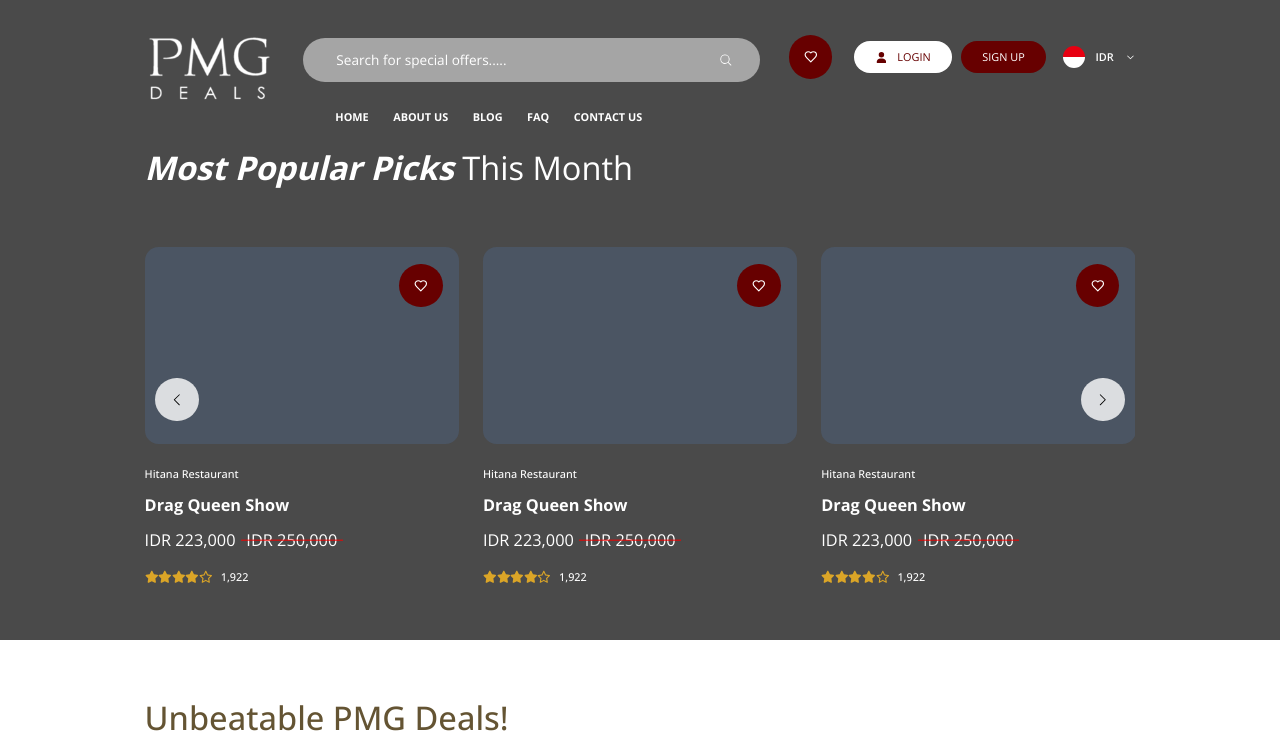
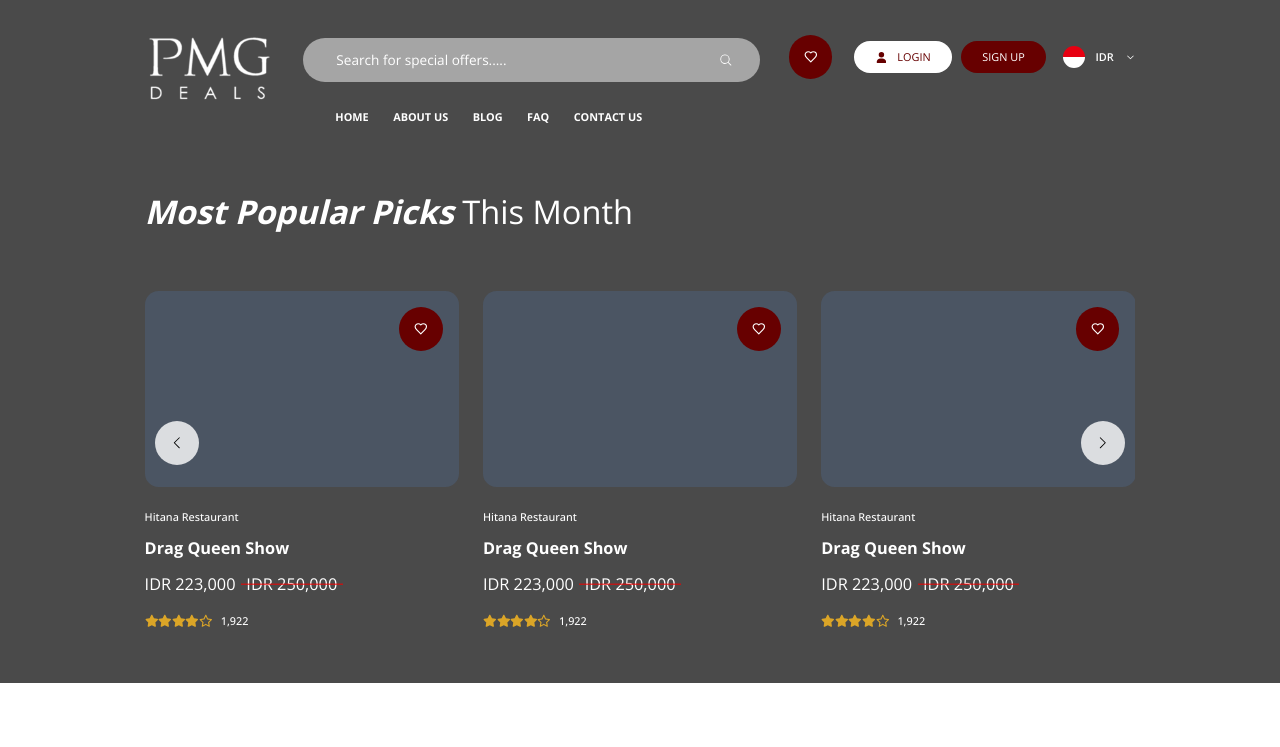
Before and after one commit to nicswebdev/pmgdeals-layout-demo, a Next.js app: page / in a window 1280 px wide. Shown: the top 747 px of the page. Built offline with nearby package versions, Linux system fonts and the light colour scheme.

Commit message:
Add padding top for month picks

```diff
--- a/src/pages/_home/_sections/MonthPicks/MonthPicks.jsx
+++ b/src/pages/_home/_sections/MonthPicks/MonthPicks.jsx
@@ -34,8 +34,8 @@ export default function MonthPicks() {
   const [isEnding, setIsEnding] = useState(false);
 
   return (
-    <div className="pt-[9.5rem] sm:pt-[11.75rem] lg:pt-48 xl:pt-[8.25rem] bg-gray-dark">
-      <div className="pb-14 lg:pb-20 lg:pt-20">
+    <div className="pt-[9.5rem] sm:pt-[11.75rem]lg:pt-48 xl:pt-[8.25rem] bg-gray-dark">
+      <div className="pb-14 lg:pb-20 lg:pt-36">
         <div className="container 4xl:max-w-[131.25rem]">
           <h1 className="pb-6 lg:pb-20 lg:text-[3rem] text-white">
             <span className="font-bold italic">Most Popular Picks </span>
```
